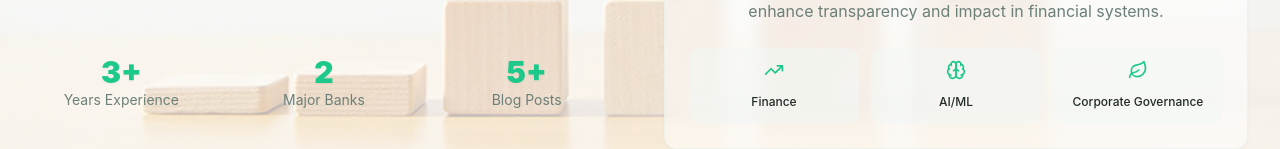
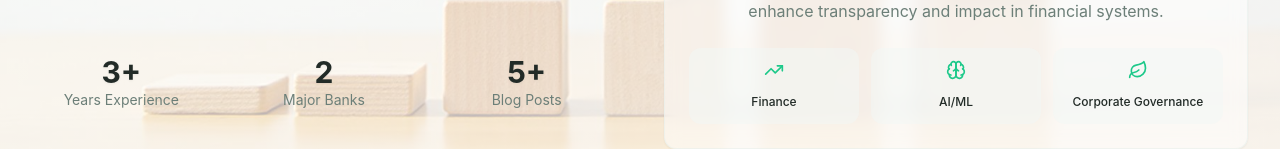
Before and after one commit to ddn061999/ai-sustainable-blog, a React (Vite) app: page / in a window 1280 px wide. Shown: the part 568-717 px from the top of the page. Built offline with nearby package versions, Linux system fonts and the light colour scheme.

Commit message:
Adjust font weight and color
Reduced the font weight and selected a more visible color for the selected elements.

```diff
--- a/src/components/HeroSection.tsx
+++ b/src/components/HeroSection.tsx
@@ -52,7 +52,7 @@ const HeroSection = () => {
               number: '5+',
               label: 'Blog Posts'
             }].map((stat, index) => <div key={index} className="text-center">
-                  <div className="text-3xl font-black text-primary drop-shadow-sm">{stat.number}</div>
+                  <div className="text-3xl font-bold text-foreground drop-shadow-sm">{stat.number}</div>
                   <div className="text-sm text-muted-foreground">{stat.label}</div>
                 </div>)}
             </div>
```
